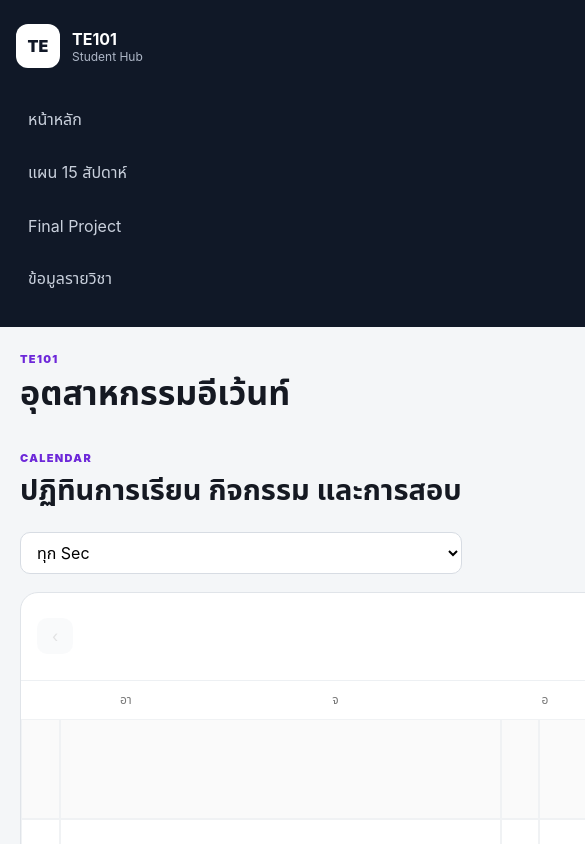
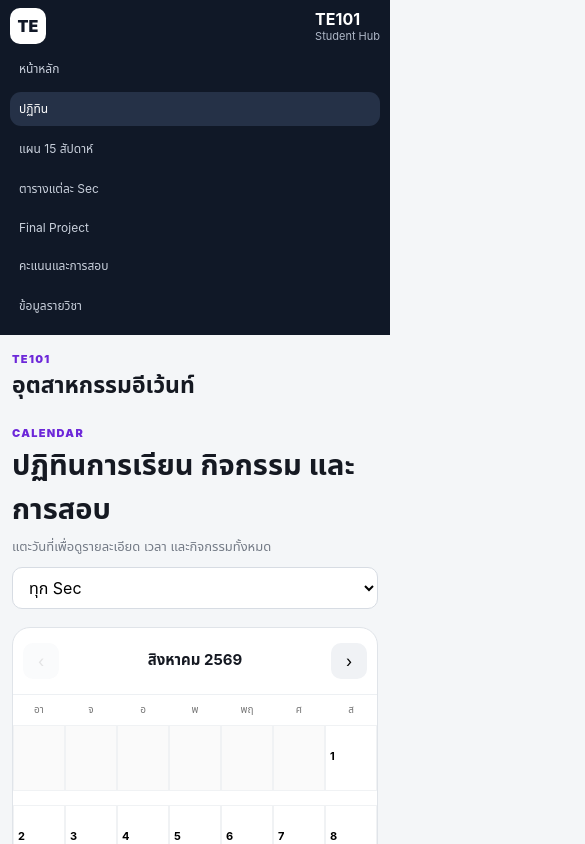
Before and after one commit to kkarunw/TE101, a React (Vite) app: page / in a window 390 px wide. Both pictures are taken after a click on the button "ปฏิทิน". Shown: the top 844 px of the page, 585 px wide, since content can reach past the window. Built offline with nearby package versions, Linux system fonts and the light colour scheme.

Commit message:
Add files via upload

```diff
--- a/package.json
+++ b/package.json
@@ -1,7 +1,7 @@
 {
   "name": "te101-student-hub",
   "private": true,
-  "version": "1.0.0",
+  "version": "1.1.0",
   "type": "module",
   "scripts": {
     "dev": "vite",
--- a/src/App.jsx
+++ b/src/App.jsx
@@ -87,7 +87,10 @@ function Calendar({selectedSec,onPick}){
         const items=getItems(iso)
         return <button className={`day ${items.length?'hasItems':''}`} key={iso} onClick={()=>onPick({iso,items})}>
           <b>{d.getDate()}</b>
-          <div className="dayEvents">{items.slice(0,3).map((x,j)=><span className={`eventChip ${x.type}`} key={j}>{x.time?`${x.time} · `:''}{x.title}</span>)}</div>
+          <div className="dayEvents">
+            {items.slice(0,2).map((x,j)=><span className={`eventChip ${x.type}`} key={j}>{x.title}</span>)}
+            {items.length>2&&<small className="moreEvents">+{items.length-2} รายการ</small>}
+          </div>
         </button>
       })}
     </div>
@@ -289,7 +292,7 @@ function App(){
       </div>}
 
       {tab==='calendar'&&<div>
-        <div className="pageTitle rowTitle"><div><span className="eyebrow">CALENDAR</span><h2>ปฏิทินการเรียน กิจกรรม และการสอบ</h2></div>
+        <div className="pageTitle rowTitle"><div><span className="eyebrow">CALENDAR</span><h2>ปฏิทินการเรียน กิจกรรม และการสอบ</h2><p className="calendarHint">แตะวันที่เพื่อดูรายละเอียด เวลา และกิจกรรมทั้งหมด</p></div>
           <select value={filter} onChange={e=>setFilter(e.target.value)}><option value="all">ทุก Sec</option>{[1,2,3,4,5,6].map(s=><option value={s} key={s}>Sec {s}</option>)}</select>
         </div>
         <Calendar selectedSec={filter} onPick={setPicked}/>
--- a/src/styles.css
+++ b/src/styles.css
@@ -22,3 +22,164 @@
 .modalBg{position:fixed;inset:0;background:rgba(10,15,25,.48);display:grid;place-items:center;padding:20px;z-index:30}.modal{background:#fff;border-radius:18px;padding:25px;max-width:820px;width:100%;max-height:88vh;overflow:auto;position:relative}.close{position:absolute;right:15px;top:13px;border:0;background:#f0f2f5;width:34px;height:34px;border-radius:10px;font-size:20px}.modal h2{font-size:26px}.modal .lead{font-size:16px;line-height:1.65;color:#626b76}.modal section h3{margin-bottom:8px}.modal li{margin:6px 0;line-height:1.45}.projectBox{background:#f5f2ff;border-radius:13px;padding:15px;margin-top:15px}.projectBox h3{margin-top:0}.cloTag{display:inline-block;margin-top:14px;background:#111827;color:#fff;border-radius:999px;padding:8px 12px;font-size:12px}.detailEvents{display:grid;gap:10px}.detailEvents article{border-left:5px solid #8b5cf6;background:#f7f7fa;border-radius:12px;padding:14px}.detailEvents article.exam{border-color:#dc2626;background:#fff3f3}.detailEvents article.closed{border-color:#9ca3af}.detailEvents article.visit{border-color:#16a34a}.detailEvents article.guest{border-color:#8b5cf6}.detailEvents b,.detailEvents strong{display:block}.detailEvents strong{margin-top:3px;color:#6d28d9}.detailEvents p{color:#6c7480;margin-bottom:0}.muted{color:#777}
 @media(max-width:1000px){.app{grid-template-columns:1fr}.sidebar{position:relative;height:auto}.sidebar nav{display:grid;grid-template-columns:repeat(2,1fr)}.sideFoot{display:none}.main{padding:20px}.stats,.milestones,.phaseGrid,.weekGrid{grid-template-columns:1fr 1fr}.homeActions{grid-template-columns:1fr}.day{min-height:100px}.sectionRows article{grid-template-columns:48px 135px 1fr}}
 @media(max-width:650px){header{align-items:flex-start}.studentBadge{display:none}.hero,.courseHero,.secHero{display:grid}.heroDate,.courseExam{text-align:left;min-width:0}.stats,.milestones,.phaseGrid,.weekGrid,.assessLayout,.deliverGrid,.cloGrid,.quickEvents{grid-template-columns:1fr}.calendar{overflow:auto}.dow,.calendarGrid{min-width:760px}.rowTitle{align-items:flex-start;display:grid}.sectionRows{overflow:auto}.sectionRows article{min-width:680px}.examBanner{display:grid}.examBanner strong{margin-left:0}.sidebar nav{grid-template-columns:1fr 1fr}}
+
+
+/* === v1.1 Compact calendar + responsive mobile/iPad === */
+.calendar{overflow:hidden}
+.calendarGrid{grid-auto-rows:minmax(86px,auto)}
+.day{
+  min-height:86px;
+  height:96px;
+  padding:7px;
+  position:relative;
+}
+.day>b{font-size:13px}
+.dayEvents{gap:3px;margin-top:5px}
+.eventChip{
+  font-size:9px;
+  line-height:1.25;
+  padding:3px 5px;
+  border-radius:6px;
+  white-space:nowrap;
+  overflow:hidden;
+  text-overflow:ellipsis;
+  max-width:100%;
+}
+.moreEvents{font-size:9px;color:#6b7280;padding-left:2px}
+.calendarHint{margin:5px 0 0;color:#7a818d;font-size:13px}
+
+/* Better modal on tablet/mobile */
+.modal{max-width:720px}
+.detailEvents article{padding:13px}
+.detailEvents b{font-size:16px}
+.detailEvents strong{font-size:14px}
+
+/* iPad */
+@media (max-width:1100px){
+  .app{grid-template-columns:200px 1fr}
+  .main{padding:22px}
+  .stats,.milestones{grid-template-columns:repeat(2,1fr)}
+  .weekGrid{grid-template-columns:repeat(2,1fr)}
+  .calendarGrid{grid-auto-rows:minmax(80px,auto)}
+  .day{height:88px;min-height:80px}
+}
+
+/* Mobile / small tablet */
+@media (max-width:820px){
+  .app{display:block}
+  .sidebar{
+    position:sticky;
+    top:0;
+    z-index:20;
+    height:auto;
+    padding:10px 12px;
+    display:block;
+    overflow:hidden;
+  }
+  .brand{
+    margin-bottom:8px;
+    justify-content:space-between;
+  }
+  .brand .logo{width:36px;height:36px;border-radius:10px}
+  .brand span{font-size:11px}
+  .sidebar nav{
+    display:flex;
+    gap:6px;
+    overflow-x:auto;
+    padding-bottom:4px;
+    scrollbar-width:none;
+  }
+  .sidebar nav::-webkit-scrollbar{display:none}
+  .sidebar nav button{
+    white-space:nowrap;
+    flex:0 0 auto;
+    padding:9px 11px;
+    font-size:13px;
+  }
+  .sideFoot{display:none}
+  .main{padding:16px}
+  header{margin-bottom:16px}
+  header h1{font-size:27px}
+  .hero{padding:20px}
+  .stats,.milestones,.homeActions,.phaseGrid,.weekGrid,
+  .assessLayout,.deliverGrid,.cloGrid,.quickEvents{grid-template-columns:1fr}
+  .rowTitle{display:grid;gap:10px}
+  .rowTitle select{width:100%}
+
+  /* mobile calendar stays 7 columns but compact enough to fit */
+  .calendar{overflow:hidden}
+  .dow,.calendarGrid{min-width:0}
+  .dow div{font-size:10px;padding:7px 2px}
+  .day{
+    min-height:70px;
+    height:74px;
+    padding:4px;
+  }
+  .day>b{font-size:11px}
+  .eventChip{
+    font-size:0; /* hide long labels on phone */
+    padding:0;
+    width:7px;
+    height:7px;
+    border-radius:50%;
+    display:inline-block;
+  }
+  .dayEvents{
+    display:flex;
+    flex-direction:row;
+    flex-wrap:wrap;
+    gap:3px;
+    margin-top:8px;
+  }
+  .moreEvents{
+    font-size:8px;
+    line-height:1;
+    padding:0;
+  }
+  .calendarHead{padding:9px 10px}
+  .calendarHead h2{font-size:16px}
+
+  .secHero{display:grid;gap:10px}
+  .secHero>div:last-child{text-align:left}
+  .sectionRows{overflow:hidden}
+  .sectionRows article{
+    min-width:0;
+    grid-template-columns:42px 1fr;
+    gap:10px;
+    align-items:start;
+  }
+  .sectionRows article>div:nth-child(2){
+    grid-column:2;
+  }
+  .sectionRows article>div:nth-child(3){
+    grid-column:2;
+  }
+  .rowWeek{width:36px;height:36px;border-radius:9px}
+  .sectionRows h3{font-size:15px}
+  .sectionRows p{font-size:12px}
+
+  .modalBg{padding:10px}
+  .modal{
+    width:100%;
+    max-height:92vh;
+    border-radius:16px;
+    padding:20px 16px;
+  }
+  .modal h2{font-size:22px;padding-right:30px}
+  .detailEvents article{padding:12px}
+  .courseHero{display:grid;gap:14px}
+  .courseExam{text-align:left}
+  .examBanner{display:grid;gap:5px}
+  .examBanner strong{margin-left:0}
+}
+
+/* very small phones */
+@media (max-width:420px){
+  .main{padding:12px}
+  header h1{font-size:23px}
+  .sidebar{padding:8px 10px}
+  .sidebar nav button{font-size:12px;padding:8px 9px}
+  .day{height:66px;min-height:64px}
+  .calendarHead h2{font-size:15px}
+  .weekCard{min-height:auto}
+}
```
Also changed, not shown: 1 other file (tests, documents, lock files or other folders).
